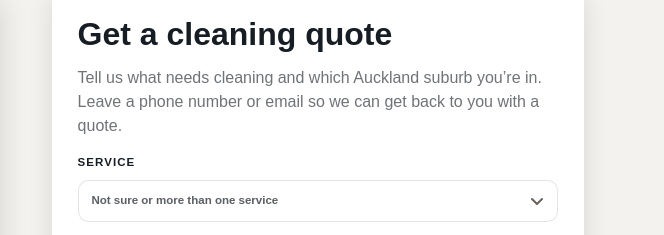
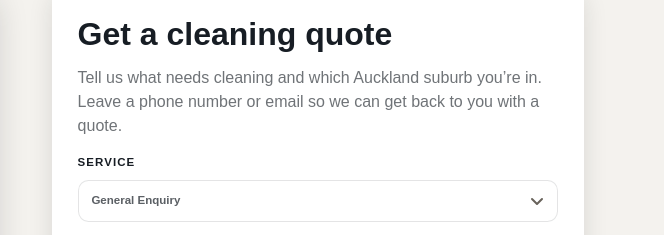
Before and after one commit to paia-m/uncwindows, a plain HTML site: page public/index.html in a window 1280 px wide. Shown: the part 2250-2485 px from the top of the page, 616-1280 px from the left. Drawn offline with Linux system fonts and the light colour scheme; no server answers.

Commit message:
Label the default quote option General Enquiry

```diff
--- a/public/index.html
+++ b/public/index.html
@@ -82,7 +82,7 @@
           <p id="quote-intro">Tell us what needs cleaning and which Auckland suburb you’re in. Leave a phone number or email so we can get back to you with a quote.</p>
         </div>
         <fieldset disabled style="display:contents">
-          <label class="form-full">Service<select id="offering" name="offering"><option value="">Not sure or more than one service</option><option value="Exterior window cleaning">Exterior window cleaning</option><option value="Gutter cleaning">Gutter cleaning</option><option value="Solar panel cleaning">Solar panel cleaning</option></select></label>
+          <label class="form-full">Service<select id="offering" name="offering"><option value="">General Enquiry</option><option value="Exterior window cleaning">Exterior window cleaning</option><option value="Gutter cleaning">Gutter cleaning</option><option value="Solar panel cleaning">Solar panel cleaning</option></select></label>
           <label>Name<input name="name" autocomplete="name" required maxlength="120"></label>
           <label>Phone<input id="phone" name="phone" type="tel" autocomplete="tel" maxlength="50"></label>
           <label class="form-full">Email<input id="email" name="email" type="email" autocomplete="email" maxlength="254"></label>
```
